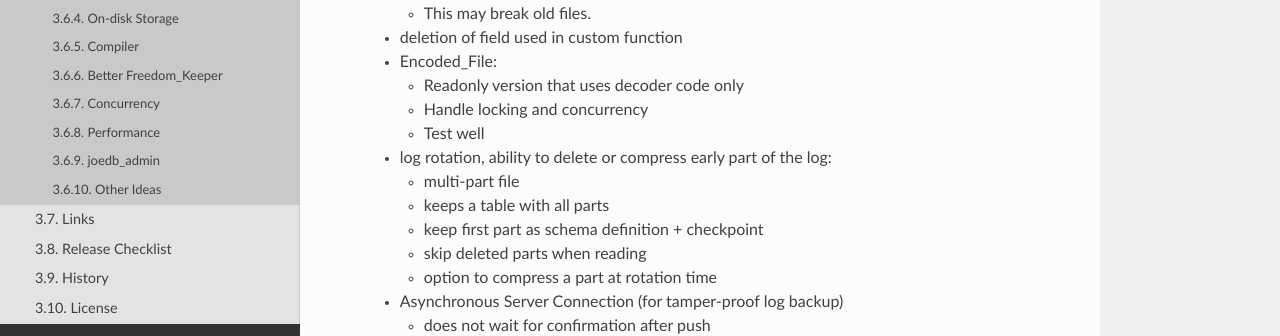
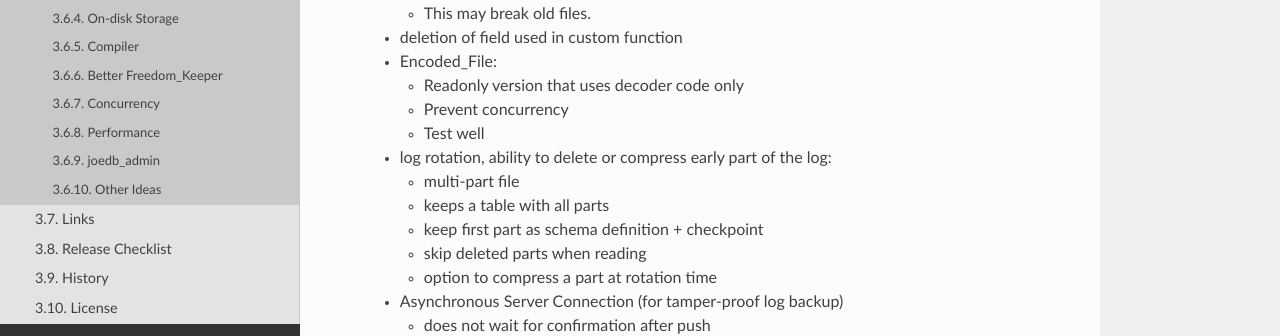
Before and after one commit to Remi-Coulom/joedb, a Sphinx documentation site: the page built from doc/source/todo.rst, in a window 1280 px wide and 900 px high. Shown: the part 454-790 px from the top of the window. Built offline with Sphinx 7.4.7 and the Read the Docs theme 2.0.0, drawn with Linux system fonts in a browser that asks for light colours; formulas are drawn with MathJax 3.

Commit message:
test + todo

```diff
--- a/doc/source/todo.rst
+++ b/doc/source/todo.rst
@@ -23,7 +23,7 @@ For next release
  - Encoded_File:
 
    - Readonly version that uses decoder code only
-   - Handle locking and concurrency
+   - Prevent concurrency
    - Test well
 
  - log rotation, ability to delete or compress early part of the log:
```
Also changed, not shown: 1 other file.
